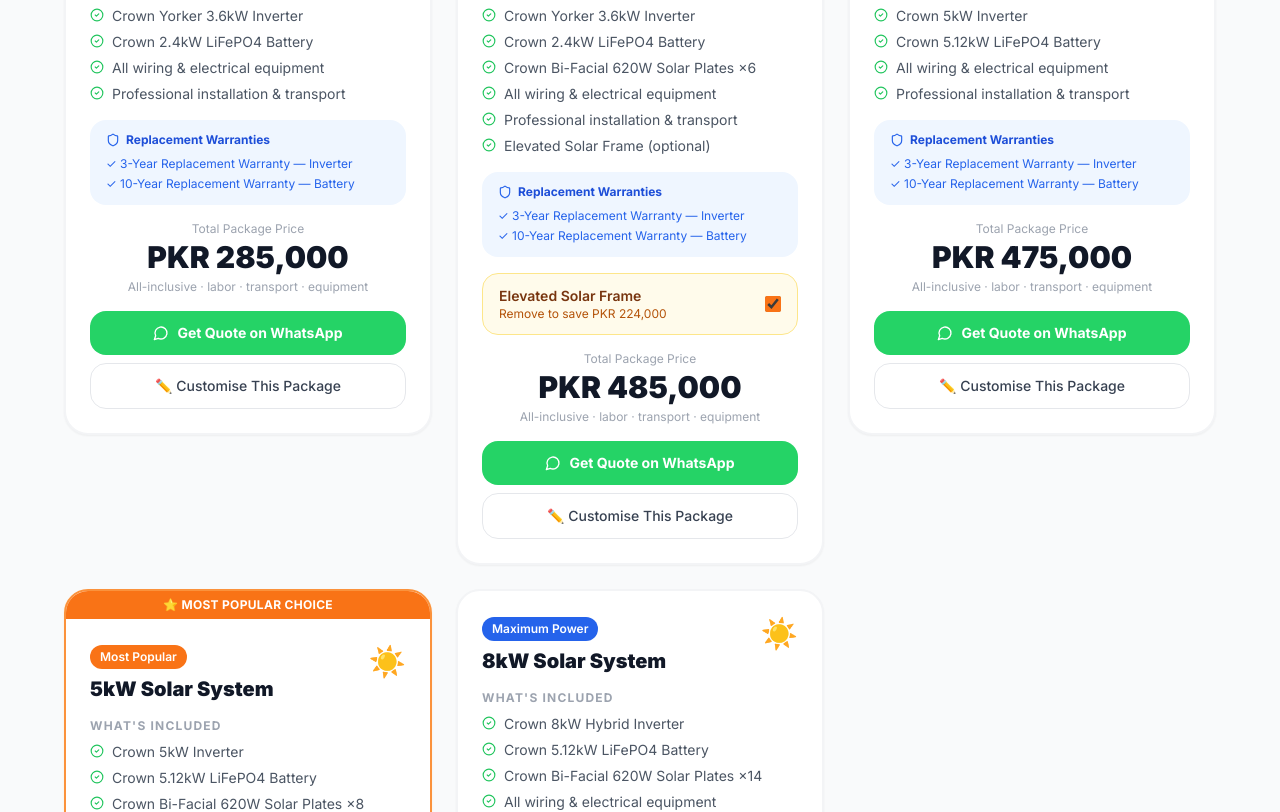
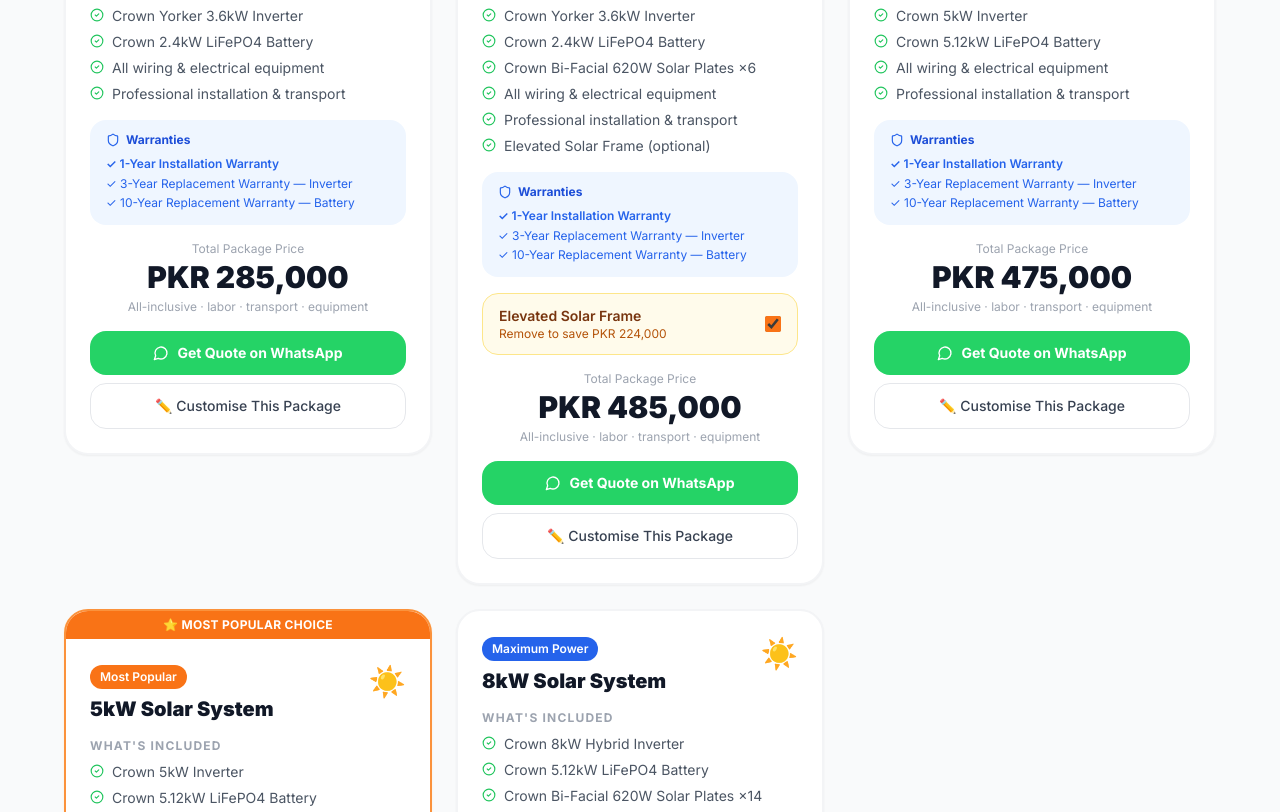
Before and after one commit to tajallisautomation-crypto/reliance-appliances, a React (Vite) app: page /solar in a window 1280 px wide. Shown: the part 1200-2012 px from the top of the page. Built offline with nearby package versions, Linux system fonts and the light colour scheme; no server answers; the database is empty.

Commit message:
feat: add 1-year installation warranty to solar packages
Co-Authored-By: Claude Sonnet 4.6 <noreply@anthropic.com>

```diff
--- a/src/pages/SolarPage.tsx
+++ b/src/pages/SolarPage.tsx
@@ -151,8 +151,9 @@ function PackageCard({ pkg }: { pkg: SolarPackage }) {
         <div className="bg-blue-50 rounded-2xl px-4 py-3 mb-4">
           <div className="flex items-center gap-1.5 mb-1.5">
             <Shield className="w-3.5 h-3.5 text-blue-600" />
-            <span className="text-xs font-bold text-blue-700">Replacement Warranties</span>
+            <span className="text-xs font-bold text-blue-700">Warranties</span>
           </div>
+          <p className="text-xs text-blue-600 leading-relaxed font-semibold">✓ 1-Year Installation Warranty</p>
           {pkg.warranties.map(w => (
             <p key={w} className="text-xs text-blue-600 leading-relaxed">✓ {w}</p>
           ))}
```
